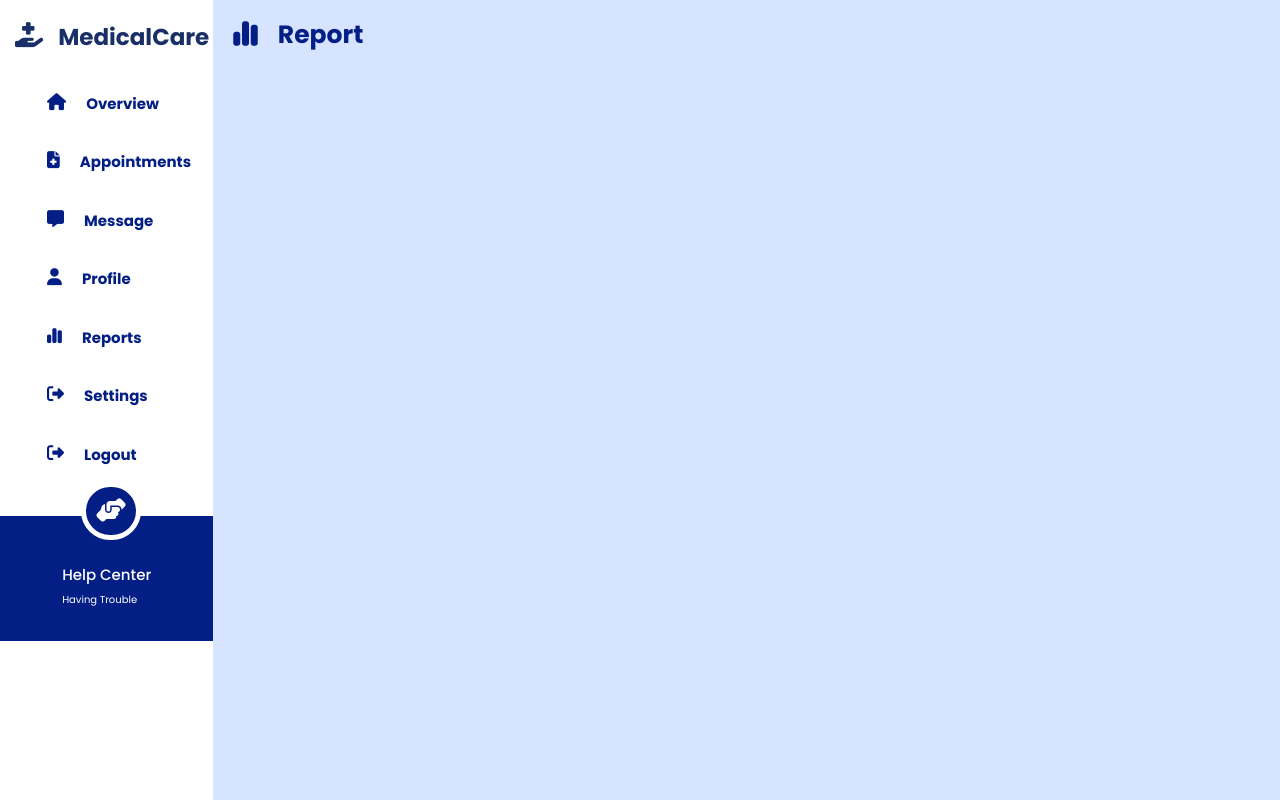
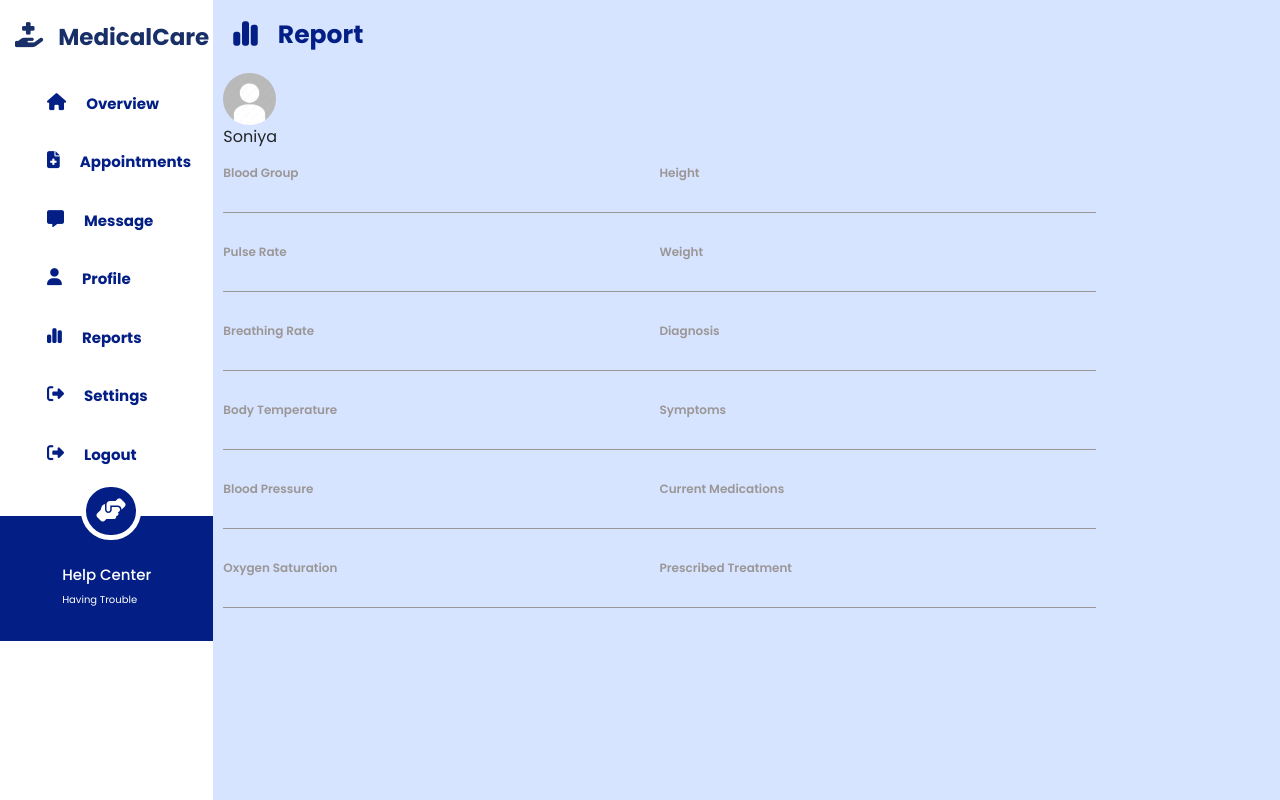
Before and after one commit to sarucm1017/Healthcare_Management-Frontend, a React (Create React App) app: page /reportDetailsOfPatient in a window 1280 px wide. Built offline with nearby package versions, Linux system fonts and the light colour scheme; a web font is replaced by a local one.

Commit message:
report details

```diff
--- a/src/Componets/Layout/ReportSection/Doctors/ReportDeatilsOfPatients.jsx
+++ b/src/Componets/Layout/ReportSection/Doctors/ReportDeatilsOfPatients.jsx
@@ -1,6 +1,7 @@
 import React from "react";
 import "./reportOfpatient.css";
 import DoctorsDashboardSideSection from "../../Dashborad/Doctors/DoctorsDashboardSideSection";
+import defaultimage from "./defaultimage.jpg";
 
 const ReportDetailsOfPatients = () => {
   return (
@@ -21,6 +22,97 @@ const ReportDetailsOfPatients = () => {
                 </div>
                 <div className="right_section"></div>
               </div>
+              <div className="col-md-12 bodyContainer">
+                <div className="reportNavbar">
+                  <div className="patientDetails">
+                    <div className="patientdetails-profileimage">
+                      <img src={defaultimage} alt="defaultimage" />
+                    </div>
+                    <div className="patientdetails-name">
+                      <p>Soniya</p>
+                    </div>
+                  </div>
+                  <div className="popBtns"></div>
+                </div>
+                <div className="reportDetils-bodySection">
+                  <div className=" col-md-5 body_content-section">
+                    <div className="report_maininput">
+                      <p>Blood Group</p>
+                      <div className="report_inputBox">
+                        <p></p>
+                      </div>
+                    </div>
+                    <div className="report_maininput">
+                      <p>Pulse Rate</p>
+                      <div className="report_inputBox">
+                        <p></p>
+                      </div>
+                    </div>
+                    <div className="report_maininput">
+                      <p>Breathing Rate</p>
+                      <div className="report_inputBox">
+                        <p></p>
+                      </div>
+                    </div>
+                    <div className="report_maininput">
+                      <p>Body Temperature</p>
+                      <div className="report_inputBox">
+                        <p></p>
+                      </div>
+                    </div>
+                    <div className="report_maininput">
+                      <p>Blood Pressure</p>
+                      <div className="report_inputBox">
+                        <p></p>
+                      </div>
+                    </div>
+                    <div className="report_maininput">
+                      <p>Oxygen Saturation</p>
+                      <div className="report_inputBox">
+                        <p></p>
+                      </div>
+                    </div>
+                  </div>
+                  <div className=" col-md-5 body_content-section">
+                    <div className="report_maininput">
+                      <p>Height</p>
+                      <div className="report_inputBox">
+                        <p></p>
+                      </div>
+                    </div>
+                    <div className="report_maininput">
+                      <p>Weight</p>
+                      <div className="report_inputBox">
+                        <p></p>
+                      </div>
+                    </div>
+                    <div className="report_maininput">
+                      <p>Diagnosis</p>
+                      <div className="report_inputBox">
+                        <p></p>
+                      </div>
+                    </div>
+                    <div className="report_maininput">
+                      <p>Symptoms</p>
+                      <div className="report_inputBox">
+                        <p></p>
+                      </div>
+                    </div>
+                    <div className="report_maininput">
+                      <p>Current Medications</p>
+                      <div className="report_inputBox">
+                        <p></p>
+                      </div>
+                    </div>
+                    <div className="report_maininput">
+                      <p>Prescribed Treatment</p>
+                      <div className="report_inputBox">
+                        <p></p>
+                      </div>
+                    </div>
+                  </div>
+                </div>
+              </div>
             </div>
           </div>
         </div>
--- a/src/Componets/Layout/ReportSection/Doctors/reportOfpatient.css
+++ b/src/Componets/Layout/ReportSection/Doctors/reportOfpatient.css
@@ -41,3 +41,20 @@
 .table-bodyContent tr:hover {
     background-color: #e2dfdf9d;
 }
+
+/* ////////////////reportdetails//////////// */
+.patientdetails-profileimage{
+    width: 5%;
+}
+.patientdetails-profileimage img {
+    width: 100%;
+    border-radius: 50%;
+}
+.bodyContainer{
+    display: flex;
+    flex-direction: column;
+}
+.reportDetils-bodySection{
+    display: flex;
+    flex-direction: row;
+}
```
Also changed, not shown: src/Componets/Layout/ReportSection/Doctors/defaultimage.jpg (added).
